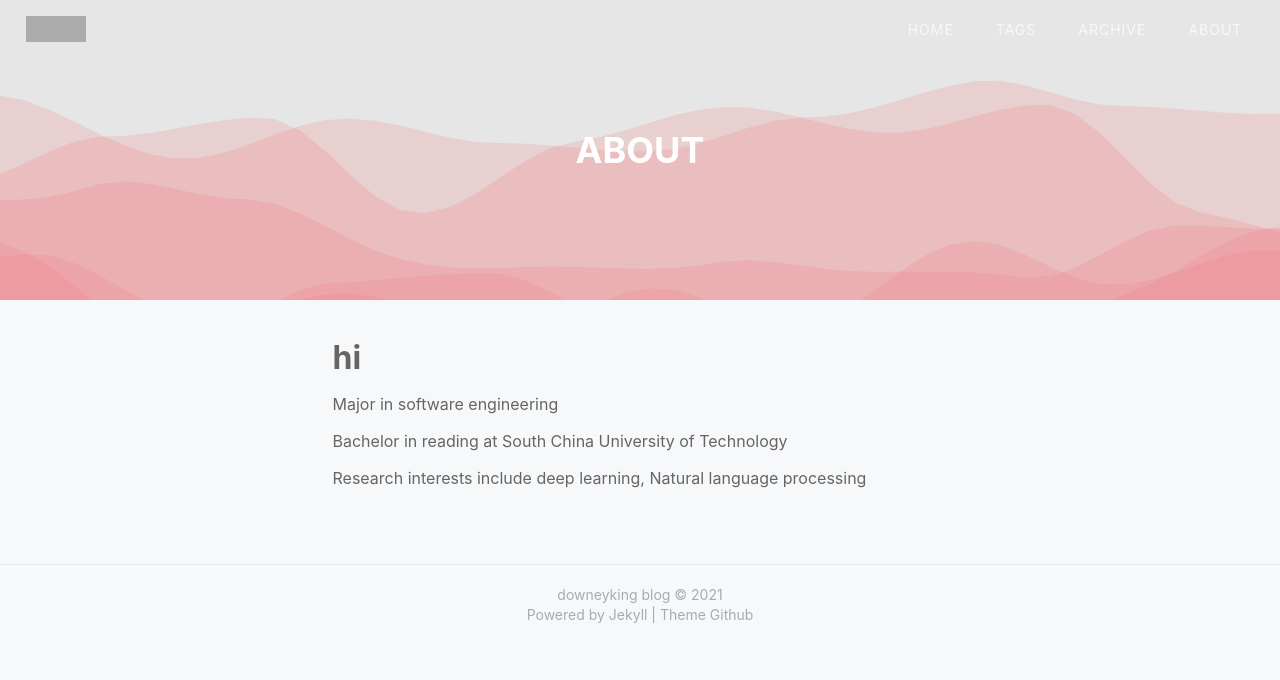
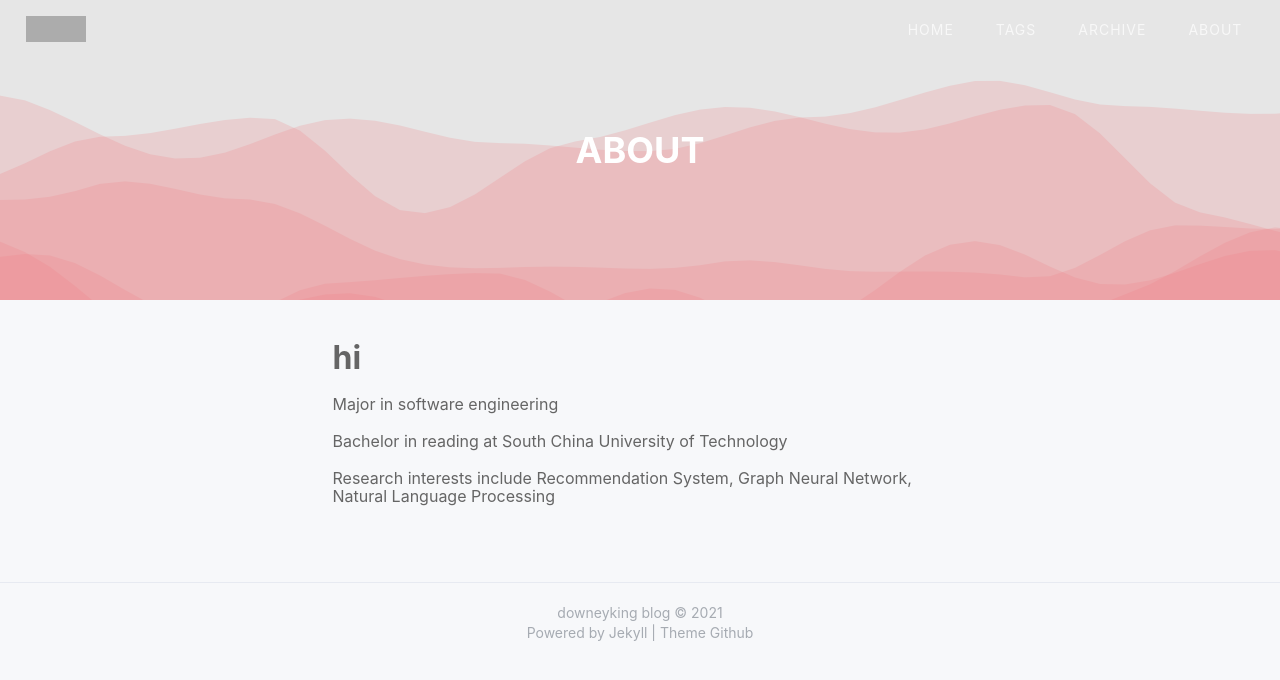
Before and after one commit to geekgitcode/geekgitcode.github.io, a Jekyll site: the page built from about.html, in a window 1280 px wide. Shown: the top 680 px of the page. Built offline with Jekyll 4.4.1, drawn with Linux system fonts in a browser that asks for light colours; nearby versions of some CDN libraries; a style sheet for code colours, icons or effects is not loaded; grey boxes are pictures that could not be loaded.

Commit message:
Update about.html

```diff
--- a/about.html
+++ b/about.html
@@ -18,7 +18,7 @@
 	<br/>
 		<p>Bachelor in reading at South China University of Technology</p>
 	<br/>
-		<p>Research interests include deep learning, Natural language processing</p>
+		<p>Research interests include Recommendation System, Graph Neural Network, Natural Language Processing</p>
 	<br/>
 	<br/>
 
```
